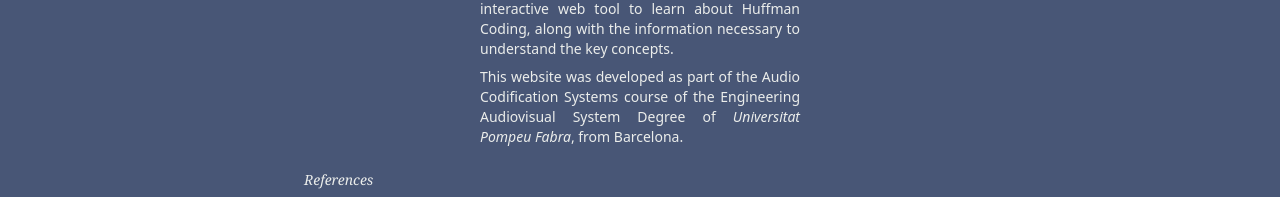
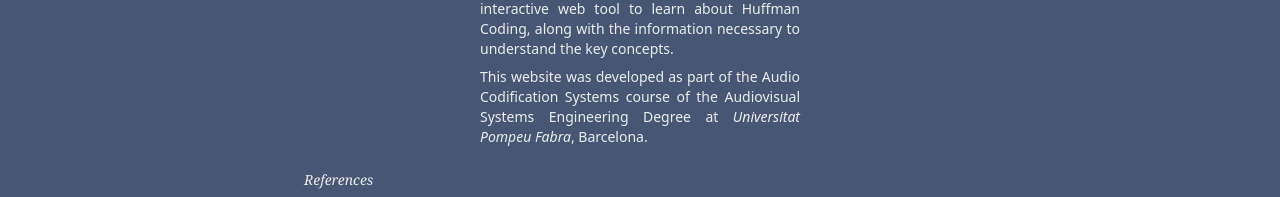
Before and after one commit to aymyo/huffman-coding-website, a Next.js app: page / in a window 1280 px wide. Shown: the part 2621-2818 px from the top of the page. Built offline with nearby package versions, Linux system fonts and the light colour scheme; a web font is replaced by a local one.

Commit message:
Update Footer.tsx

```diff
--- a/components/Footer.tsx
+++ b/components/Footer.tsx
@@ -20,9 +20,7 @@ export const Footer: FC = () => {
             to understand the key concepts.
           </p>
           <p className="mt-2">
-            This website was developed as part of the Audio Codification Systems
-            course of the Engineering Audiovisual System Degree of{" "}
-            <i>Universitat Pompeu Fabra</i>, from Barcelona.
+            This website was developed as part of the Audio Codification Systems course of the Audiovisual Systems Engineering Degree at <i>Universitat Pompeu Fabra</i>, Barcelona.
           </p>
         </section>
         <section className="max-w-2xl mt-4 leading-tight text-sm">
```
